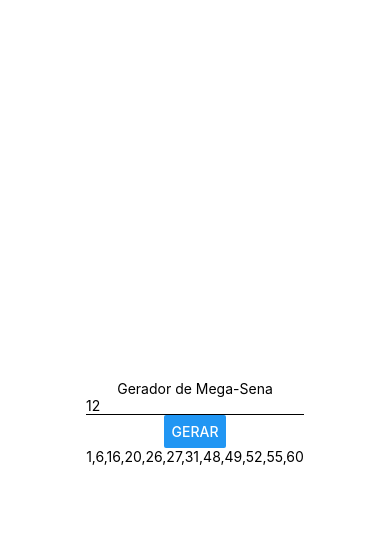
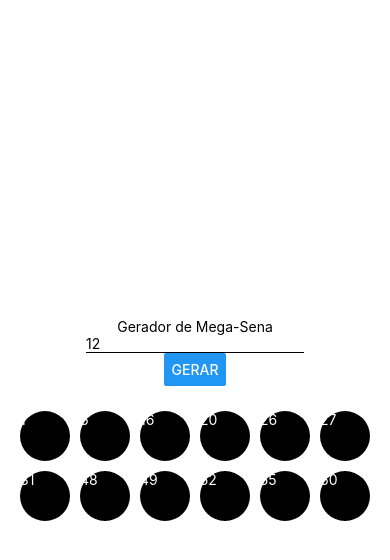
Before and after one commit to CauanDZN/exercicios-rn, a React Native app: screen / in a window 390 px wide. Both pictures are taken after a click on the button "GERAR". Shown: the top 560 px of the page. Built offline with nearby package versions, Linux system fonts and the light colour scheme.

Commit message:
feat: Mega-Sena component #02

```diff
--- a/src/components/mega/Mega.js
+++ b/src/components/mega/Mega.js
@@ -1,6 +1,8 @@
 import React, { Component } from "react"
-import { Button, Text, TextInput } from 'react-native'
+import { View, Text, TextInput, Button } from 'react-native'
 import Estilo from '../estilo'
+
+import MegaNumero from './MegaNumero'
 
 export default class Mega extends Component {
 
@@ -26,6 +28,13 @@
         this.setState({ numeros })
     }
 
+    exibirNumeros = () => {
+        const nums = this.state.numeros
+        return nums.map(num => {
+            return <MegaNumero key={num} num={num} />
+        })
+    }
+
     render() {
         return (
             <>
@@ -43,9 +52,14 @@
                     title='Gerar'
                     onPress={this.gerarNumeros}
                 />
-                <Text>
-                    {this.state.numeros.join(',')}
-                </Text>
+                <View style={{
+                    marginTop: 20,
+                    flexDirection: 'row',
+                    flexWrap: 'wrap',
+                    justifyContent: 'center'
+                }}>
+                    {this.exibirNumeros()}
+                </View>
             </>
         )
     }
--- /dev/null
+++ b/src/components/mega/MegaNumero.js
@@ -0,0 +1,26 @@
+import React from 'react'
+import { Text, View, StyleSheet } from 'react-native'
+import Estilo from '../estilo'
+
+export default ({num}) => {
+    return (
+        <View style={style.Container}>
+            <Text style={[Estilo.txtG, style.Num]}>
+                {num}
+            </Text>
+        </View>
+    )
+}
+
+const style = StyleSheet.create({
+    Container: {
+        height: 50,
+        width: 50,
+        backgroundColor: '#000',
+        margin: 5,
+        borderRadius: 25,
+    },
+    Num: {
+        color: '#FFF'
+    }
+})
```
